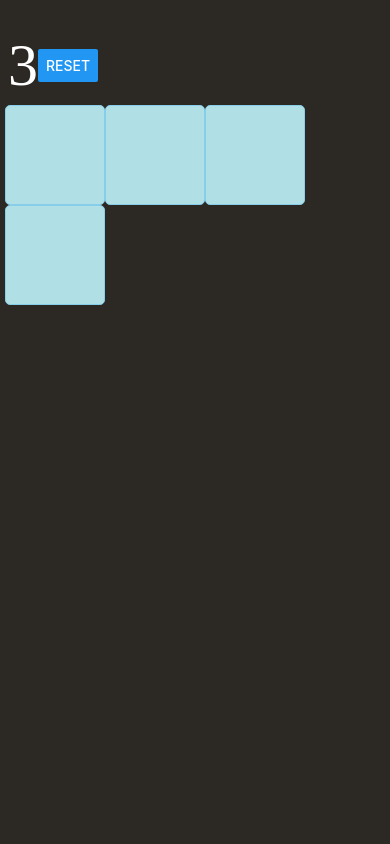
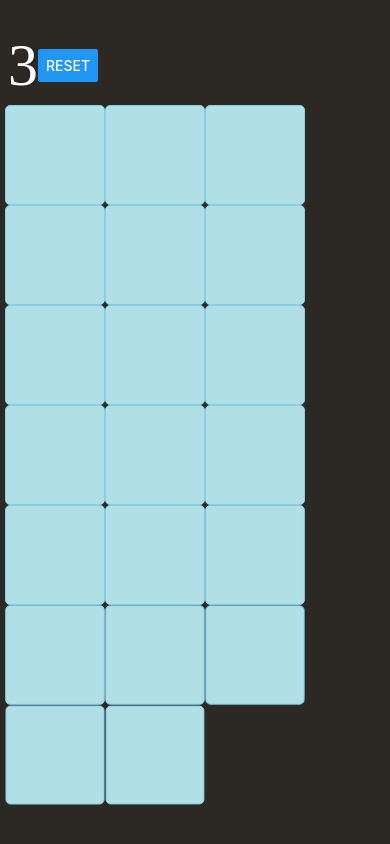
Before and after one commit to Chaucharian/matchji, a React Native app: screen / in a window 390 px wide. Built offline with nearby package versions, Linux system fonts and the light colour scheme.

Commit message:
working on a new approach for Tiles

```diff
--- a/src/components/Tile.js
+++ b/src/components/Tile.js
@@ -7,7 +7,7 @@ import {
   TouchableHighlight,
 } from "react-native";
 import * as Animatable from "react-native-animatable";
-import { TILE_MOUNT_ANIMATION_DURATION } from "../context/gameContext";
+import { TILE_MOUNT_ANIMATION_DURATION } from "../const/variables";
 
 const _styles = StyleSheet.create({
   container: {},
@@ -37,84 +37,123 @@ const _styles = StyleSheet.create({
   },
 });
 
+// export const Tile = ({
+//   content,
+//   show,
+//   unmount,
+//   animationDuration: _animationDuration = 500,
+//   onPress,
+//   styles,
+// }) => {
+//   const [tileAnimation, setTileAnimation] = useState("bounceIn");
+//   const [contentAnimation, setContentAnimation] = useState("bounceIn");
+//   const [showContent, setShowContent] = useState(false);
+//   const [showUnmount, setShowUnmount] = useState(false);
+//   const [animationDuration, setAnimationDuration] = useState(
+//     _animationDuration
+//   );
+
+//   useEffect(() => {
+//     if (!show) {
+//       if (showContent) {
+//         setContentAnimation("bounceOut");
+//         setShowContent(false);
+//       } else {
+//         setTileAnimation("bounceOut");
+//       }
+//     } else {
+//       setShowContent(false);
+//       setTileAnimation("bounceIn");
+//     }
+//   }, [show]);
+
+//   useEffect(() => {
+//     let timeoutId;
+//     if (unmount) {
+//       timeoutId = setTimeout(() => {
+//         setShowContent(false);
+//         setShowUnmount(true);
+//       }, 800);
+//     }
+//     return () => clearTimeout(timeoutId);
+//   }, [unmount]);
+
+//   // once mounted go back to original animation duration
+//   useEffect(() => {
+//     if (animationDuration !== TILE_MOUNT_ANIMATION_DURATION) {
+//       setAnimationDuration(TILE_MOUNT_ANIMATION_DURATION);
+//     }
+//   }, [animationDuration]);
+
+//   return (
+//     <>
+//       {!showContent ? (
+//         <TouchableHighlight
+//           style={[_styles.container, styles.container]}
+//           onPress={onPress}
+//         >
+//           <Animatable.View
+//             style={[_styles.tile, styles.tile]}
+//             animation={tileAnimation}
+//             duration={animationDuration}
+//             onAnimationEnd={() =>
+//               tileAnimation === "bounceOut" &&
+//               !showUnmount &&
+//               setShowContent(true)
+//             }
+//           ></Animatable.View>
+//         </TouchableHighlight>
+//       ) : (
+//         <TouchableHighlight onPress={onPress}>
+//           <Animatable.View
+//             style={[_styles.emptyTile, styles.tile]}
+//             animation={contentAnimation}
+//             duration={animationDuration}
+//             onAnimationEnd={() =>
+//               contentAnimation === "bounceOut" && setShowContent(false)
+//             }
+//           >
+//             <Text style={[_styles.content]}>{content}</Text>
+//           </Animatable.View>
+//         </TouchableHighlight>
+//       )}
+//     </>
+//   );
+// };
+
+const animationTypes = { in: "bounceIn", out: "bounceOut" };
+
 export const Tile = ({
   content,
   show,
-  unmount,
-  animationDuration: _animationDuration = 500,
+  animationDuration = 500,
   onPress,
   styles,
 }) => {
-  const [tileAnimation, setTileAnimation] = useState("bounceIn");
-  const [contentAnimation, setContentAnimation] = useState("bounceIn");
-  const [showContent, setShowContent] = useState(false);
-  const [showUnmount, setShowUnmount] = useState(false);
-  const [animationDuration, setAnimationDuration] = useState(
-    _animationDuration
-  );
-
-  useEffect(() => {
-    if (!show) {
-      if (showContent) {
-        setContentAnimation("bounceOut");
-        setShowContent(false);
-      } else {
-        setTileAnimation("bounceOut");
-      }
-    } else {
-      setShowContent(false);
-      setTileAnimation("bounceIn");
-    }
-  }, [show]);
-
-  useEffect(() => {
-    let timeoutId;
-    if (unmount) {
-      timeoutId = setTimeout(() => {
-        setShowContent(false);
-        setShowUnmount(true);
-      }, 800);
-    }
-    return () => clearTimeout(timeoutId);
-  }, [unmount]);
-
-  // once mounted go back to original animation duration
-  useEffect(() => {
-    if (animationDuration !== TILE_MOUNT_ANIMATION_DURATION) {
-      setAnimationDuration(TILE_MOUNT_ANIMATION_DURATION);
-    }
-  }, [animationDuration]);
-
   return (
     <>
-      {!showContent ? (
+      {show ? (
+        <TouchableHighlight onPress={onPress}>
+          <Animatable.View
+            style={[_styles.emptyTile, styles.tile]}
+            animation={animationTypes.in}
+            duration={animationDuration}
+            onAnimationEnd={() => {}}
+          >
+            <Text style={[_styles.content]}>{content}</Text>
+          </Animatable.View>
+        </TouchableHighlight>
+      ) : (
         <TouchableHighlight
           style={[_styles.container, styles.container]}
           onPress={onPress}
         >
           <Animatable.View
             style={[_styles.tile, styles.tile]}
-            animation={tileAnimation}
+            animation={animationTypes.in}
             duration={animationDuration}
-            onAnimationEnd={() =>
-              tileAnimation === "bounceOut" &&
-              !showUnmount &&
-              setShowContent(true)
-            }
+            onAnimationEnd={() => {}}
           ></Animatable.View>
-        </TouchableHighlight>
-      ) : (
-        <TouchableHighlight onPress={onPress}>
-          <Animatable.View
-            style={[_styles.emptyTile, styles.tile]}
-            animation={contentAnimation}
-            duration={animationDuration}
-            onAnimationEnd={() =>
-              contentAnimation === "bounceOut" && setShowContent(false)
-            }
-          >
-            <Text style={[_styles.content]}>{content}</Text>
-          </Animatable.View>
         </TouchableHighlight>
       )}
     </>
--- /dev/null
+++ b/src/const/variables.js
@@ -0,0 +1,2 @@
+export const TILE_MOUNT_ANIMATION_DURATION = 500;
+export const NOT_MATCH_SHOWING_TIME = 1000;
--- a/src/context/actions.js
+++ b/src/context/actions.js
@@ -3,6 +3,7 @@ export const actionTypes = {
   RESET_BOARD: "RESET_BOARD",
   INIT: "INIT",
   HIDE: "HIDE",
+  HIDE_ALL: "HIDE_ALL",
   REMOVE: "REMOVE",
 };
 
@@ -26,3 +27,7 @@ export const hide = (payload) => ({
   type: actionTypes.HIDE,
   payload,
 });
+export const hideAll = (payload) => ({
+  type: actionTypes.HIDE_ALL,
+  payload,
+});
--- a/src/context/playingContext.js
+++ b/src/context/playingContext.js
@@ -9,6 +9,7 @@ import Emojis from "../models/emojis";
 import { sortEmojis, guidGenerator } from "../utils";
 import { actionTypes } from "./actions";
 import { Tile } from "../components/Tile";
+import { TILE_MOUNT_ANIMATION_DURATION } from "../const/variables";
 
 const GameContext = createContext();
 
@@ -17,10 +18,7 @@ const initialState = {
   amount: false,
 };
 
-export const TILE_MOUNT_ANIMATION_DURATION = 500;
-export const NOT_MATCH_SHOWING_TIME = 1000;
-
-const generateTiles = ({ amount }) => {
+const generateTiles = ({ amount, show = true }) => {
   let animationDuration = TILE_MOUNT_ANIMATION_DURATION;
   const tiles = sortEmojis(Emojis, amount).map((emoji, index) => {
     const key = guidGenerator();
@@ -30,7 +28,7 @@ const generateTiles = ({ amount }) => {
     return {
       id: index,
       tile: Tile,
-      show: true,
+      show,
       unmount: false,
       key,
       styles: { width: 100, height: 100 },
@@ -44,8 +42,14 @@ const generateTiles = ({ amount }) => {
 const reducer = (state, action) => {
   switch (action.type) {
     case actionTypes.INIT: {
-      const { amount } = action.payload;
-      const tiles = generateTiles({ amount });
+      const { amount, show } = action.payload;
+      const tiles = generateTiles({ amount, show });
+      return { ...state, tiles };
+    }
+    case actionTypes.HIDE_ALL: {
+      const newTiles = state.tiles.map((tile) => {
+        return { ...tile, key, show: true };
+      });
       return { ...state, tiles };
     }
     case actionTypes.RESET: {
--- a/src/core/GameMemo.js
+++ b/src/core/GameMemo.js
@@ -3,6 +3,7 @@ import { StyleSheet, View, Alert } from "react-native";
 import { Layout } from "../components/Layout";
 import { useTiles } from "../hooks/useTiles";
 import { usePlayingContext, init, remove, hide, resetBoard } from "../context";
+import { sleep } from "../utils";
 
 export const Game = () => {
   const {
@@ -11,12 +12,18 @@ export const Game = () => {
   } = usePlayingContext();
   const { tiles, hideTiles, changes } = useTiles(contextTiles);
 
-  useEffect(() => {
-    dispatch(init({ amount: 4 }));
-  }, [dispatch]);
+  const initializeScreen = useCallback(async () => {
+    dispatch(init({ amount: 20, show: true }));
+    await sleep(5000);
+    dispatch(init({ amount: 20, show: false }));
+  }, [init]);
 
   useEffect(() => {
-    if (changes.type === "hide") {
+    initializeScreen();
+  }, [dispatch, initializeScreen]);
+
+  useEffect(() => {
+    if (changes.type === "hide" && changes.tiles.length !== 0) {
       dispatch(hide({ tiles: changes.tiles }));
     }
   }, [changes]);
--- a/src/hooks/useMatch.js
+++ b/src/hooks/useMatch.js
@@ -19,7 +19,7 @@ export const useMatch = () => {
     setSecondTile({ content: null, id: null });
   };
 
-  const onValidateMatch = useCallback(
+  const addCurrentTile = useCallback(
     ({ content, id }) => {
       if (firstTile.content === null) {
         setFirsTile({ content, id });
@@ -44,5 +44,5 @@ export const useMatch = () => {
     }
   }, [firstTile, secondTile, setIsMatch]);
 
-  return { isMatch, resetMatch, onValidateMatch };
+  return { isMatch, resetMatch, addCurrentTile };
 };
--- a/src/hooks/useTiles.js
+++ b/src/hooks/useTiles.js
@@ -3,13 +3,10 @@ import { Tile } from "../components";
 import Emojis from "../models/emojis";
 import { guidGenerator } from "../utils";
 import { useMatch } from "../hooks/useMatch";
-import { NOT_MATCH_SHOWING_TIME } from "../context/playingContext";
-
-const sleep = (time = 1000) =>
-  new Promise((resolve) => setTimeout(resolve, time));
+import { NOT_MATCH_SHOWING_TIME } from "../const/variables";
 
 export const useTiles = (initialTiles) => {
-  const { onValidateMatch, isMatch, resetMatch } = useMatch();
+  const { addCurrentTile, isMatch, resetMatch } = useMatch();
   const [tiles, setTiles] = useState(initialTiles);
   const [tilesSelected, setTilesSelected] = useState(0);
   const [hideTiles, setHideTiles] = useState({ hide: false, tiles: [] });
@@ -17,6 +14,7 @@ export const useTiles = (initialTiles) => {
 
   const onPress = useCallback(
     (_tile) => {
+      if (tilesSelected !== 2) {
         const newTiles = tiles.map((tile) => {
           if (_tile.id === tile.id) {
             return { ...tile, show: false };
@@ -24,10 +22,11 @@ export const useTiles = (initialTiles) => {
           return tile;
         });
         setTiles(newTiles);
-      onValidateMatch({ content: _tile.content, id: _tile.id });
+        addCurrentTile({ content: _tile.content, id: _tile.id });
         setTilesSelected(tilesSelected + 1);
+      }
     },
-    [tiles, onValidateMatch, tilesSelected]
+    [tiles, addCurrentTile, tilesSelected]
   );
 
   const newTiles = useMemo(
@@ -41,6 +40,7 @@ export const useTiles = (initialTiles) => {
 
   const validateMatch = async () => {
     const { match, tiles } = isMatch;
+    console.log("MATCH ", isMatch);
     if (match) {
       // await sleep(NOT_MATCH_SHOWING_TIME);
       // setChanges({ type: "remove", tiles });
@@ -86,7 +86,7 @@ export const useTiles = (initialTiles) => {
 
   useEffect(() => {
     validateMatch();
-  }, [isMatch, tiles, resetMatch, tilesSelected]);
+  }, [validateMatch]);
 
   // useEffect(() => {
   //   let animationDuration = 500;
--- a/src/utils/utils.js
+++ b/src/utils/utils.js
@@ -55,3 +55,6 @@ export const sortEmojis = (emojis, amount = 10) => {
 
   return randomEmojis;
 };
+
+export const sleep = (time = 1000) =>
+  new Promise((resolve) => setTimeout(resolve, time));
```
Lines whose indentation alone changed are shown as unchanged.
